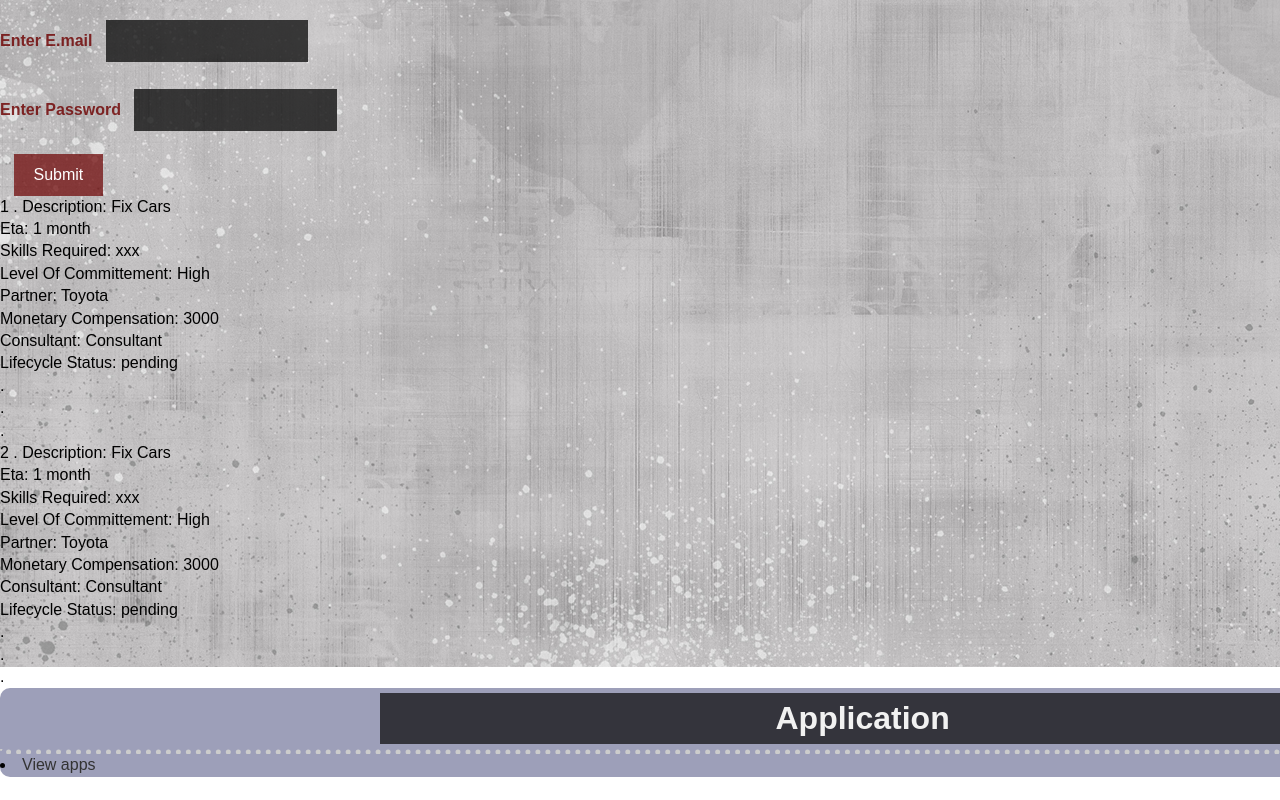
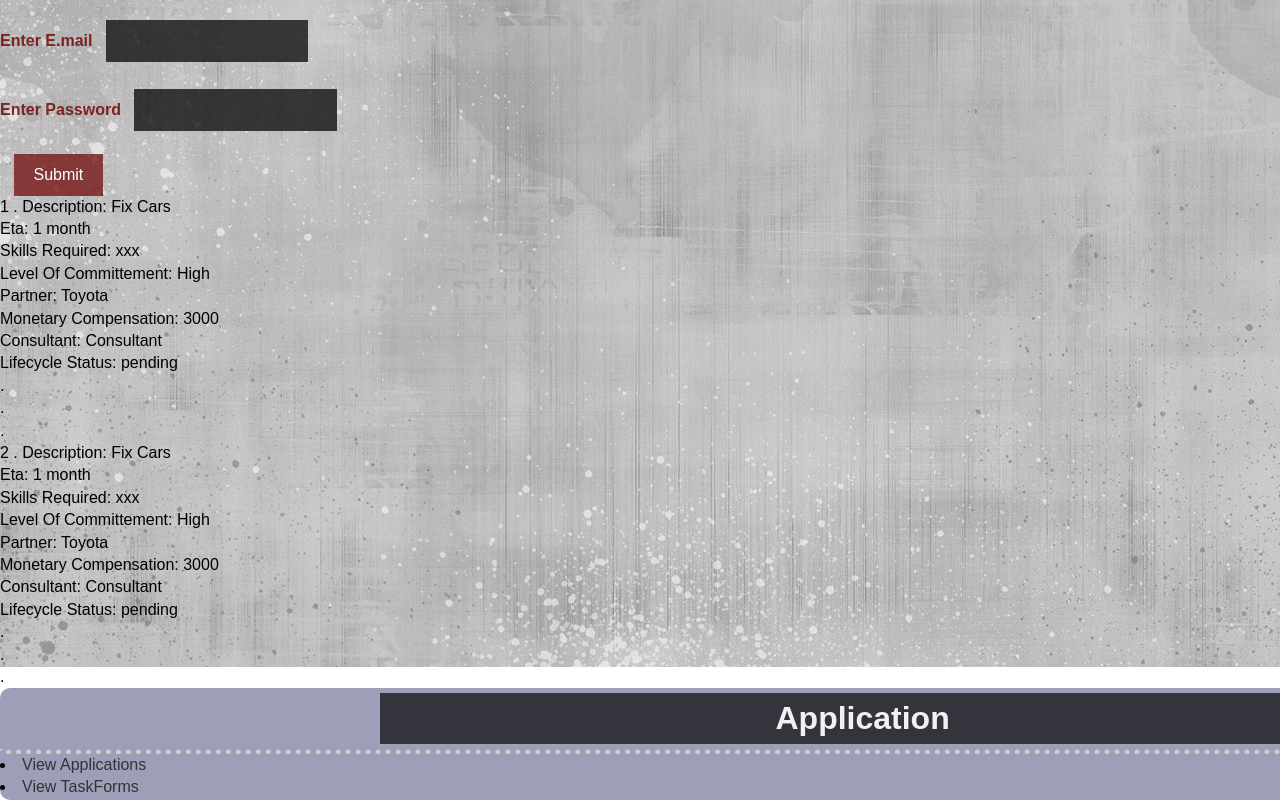
Before and after one commit to SE-GUC/Team-404, a React (Create React App) app in the folder client/: page /Applications in a window 1280 px wide. Shown: the part 233-1033 px from the top of the page. Before the commit the page ends 1010 px from the top, so only its background shows below. Built offline with nearby package versions, Linux system fonts and the light colour scheme; no server answers.

Commit message:
fixed error applicationinfo

```diff
--- a/client/src/App.js
+++ b/client/src/App.js
@@ -3,12 +3,10 @@ import { BrowserRouter as Router, Route ,Link} from "react-router-dom";
 import "./App.css";
 import "./components/Textbox.css";
 import Login from "./components/Login";
-import Application from "./components/Application";
 import Header from "./components/Layout/Header";
 import ApplicationInfo from "./components/ApplicationInfo";
 import Taskform from "./components/Taskform";
 import Consultant from "./components/consultant";
-import Axios from "axios";
 import PartnerHeader from "./components/PartnerHeader";
 import PartnerPage from "./components/page/PartnerPage";
 
@@ -108,10 +106,13 @@ class App extends Component {
           <div style={together}>
             <Header />
             <li>
-              <Link to = "/apps">View apps</Link>
+              <Link to = "/Applications">View Applications</Link>
             </li>
-              <Route path="/apps" component={ApplicationInfo}/>
-
+              <Route path="/Applications" component={ApplicationInfo}/>
+            <li>
+              <Link to = "/TaskForms">View TaskForms</Link>
+            </li>
+            <Route path="/TaskForms" component={Taskform}/>
           </div>
         </div>
       </Router>
--- a/client/src/components/ApplicationInfo.js
+++ b/client/src/components/ApplicationInfo.js
@@ -6,13 +6,14 @@ export class ApplicationInfo extends Component {
   state={
     applications: []
   }
+
   componentDidMount = () =>{
-    console.log("heree")
     Axios.get("http://localhost:3001/Routes/api/applications/" )
     .then(res =>{
-     this.setState
+     this.setState({applicaions : res.data})
     })
   }
+
   render() {
     //ApplicationInfo in the parameter is used in everything else in here , references
     //the one written in the APP
```
Also changed, not shown: client/src/Components/ApplicationInfo.js (deleted, +0 -23 lines).
